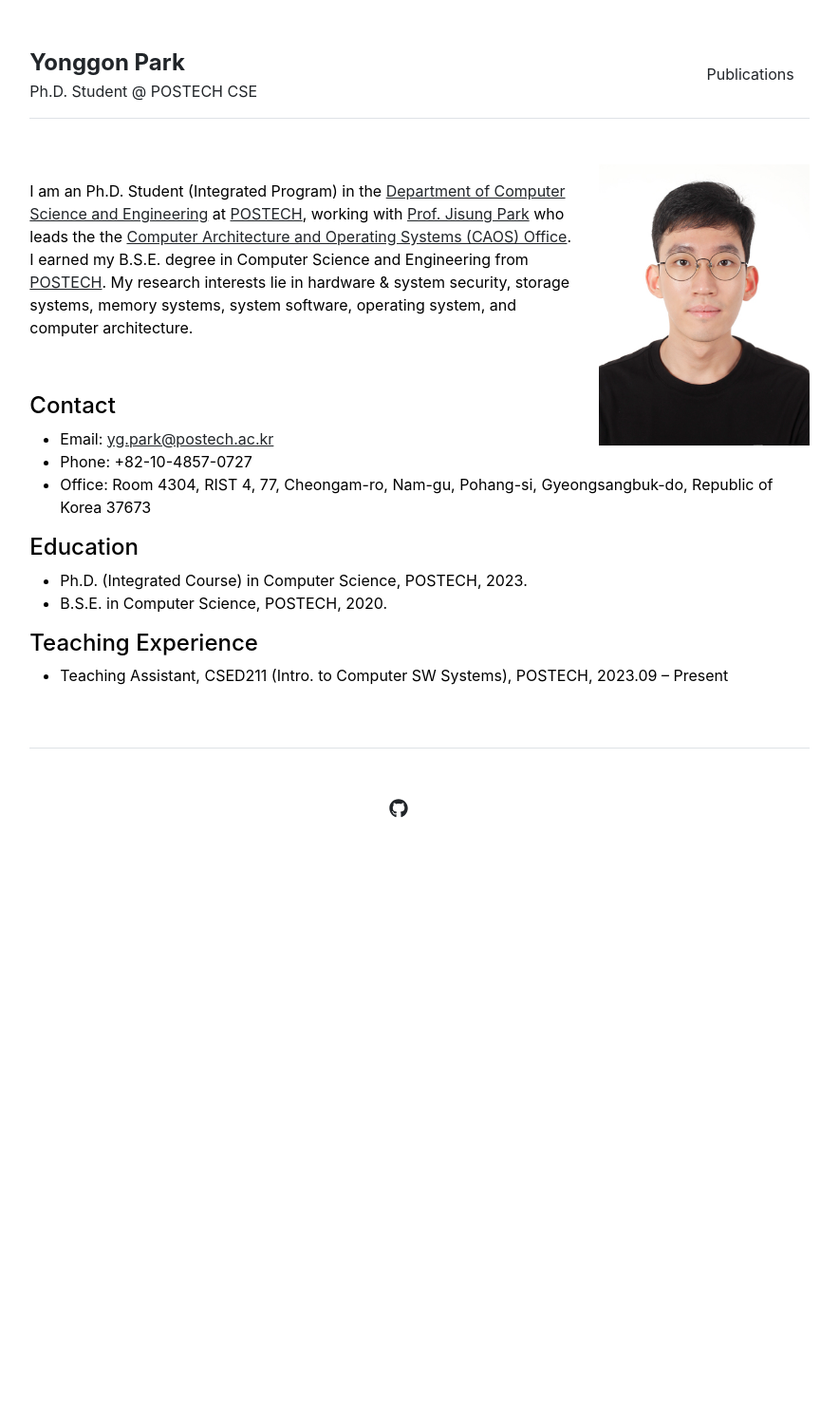
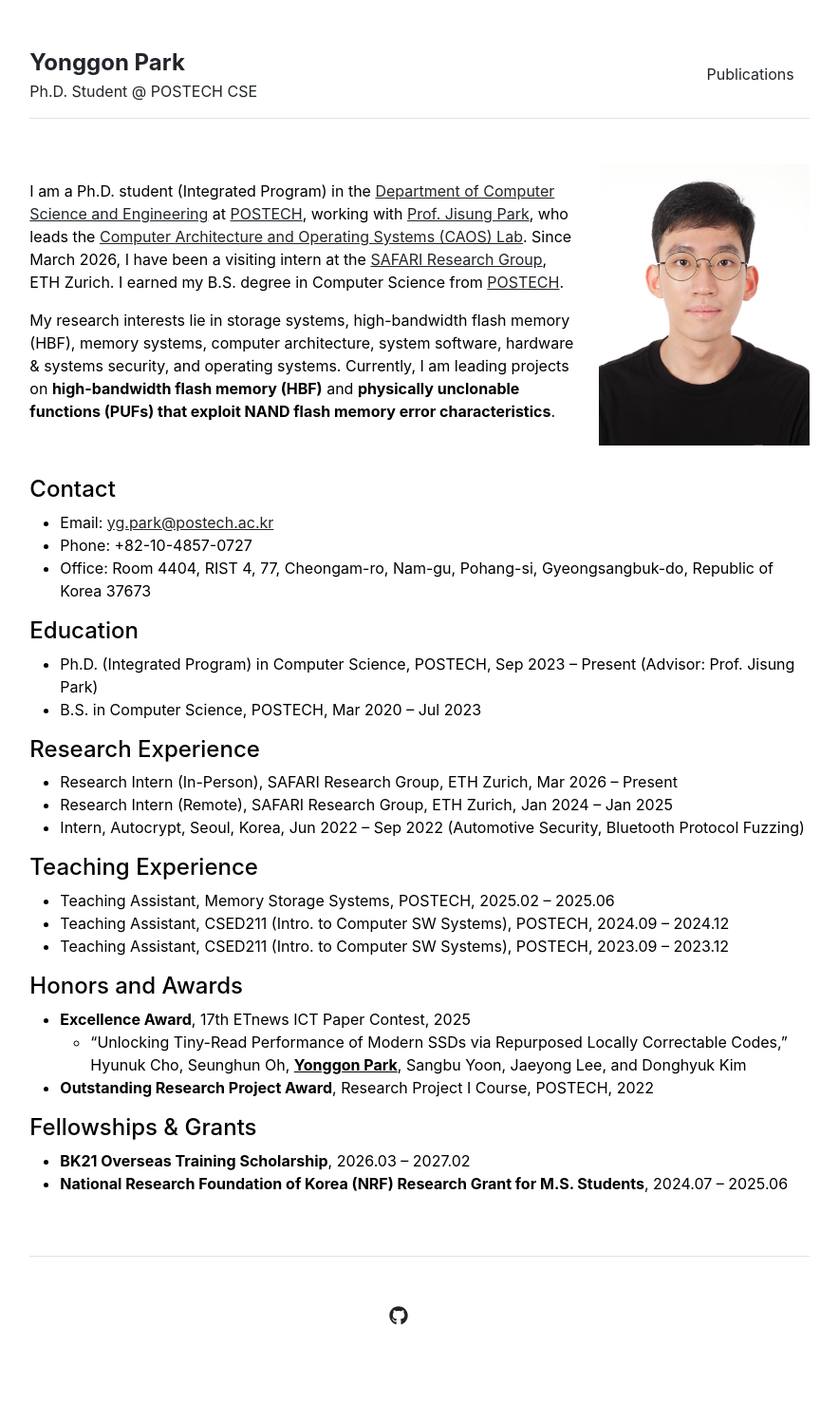
Before and after one commit to parkyg01/parkyg01.github.io, a Jekyll site: the page built from index.md, in a window 1280 px wide. Shown: the whole page at 95% size, without its empty margins (198-1082 px from the left). Built offline with Jekyll 4.4.1, drawn with Linux system fonts in a browser that asks for light colours; before the commit the page ends 962 px from its top, so only the background shows below that.

Commit message:
Update homepage to match current CV
Co-Authored-By: Claude Opus 5.5 (1M context) <noreply@anthropic.com>

```diff
--- a/_data/basic.yml
+++ b/_data/basic.yml
@@ -1,4 +1,4 @@
 institution_address: '77, Cheongam-ro, Nam-gu, Pohang-si, Gyeongsangbuk-do, Republic of Korea 37673'
 phone: '+82-10-4857-0727'
 email: 'yg.park@postech.ac.kr'
-office: 'Room 4304, RIST 4'
+office: 'Room 4404, RIST 4'
--- a/_data/experience.yml
+++ b/_data/experience.yml
@@ -1,3 +1,11 @@
-- period: 2023.09 -- Present
+- period: 2025.02 -- 2025.06
+  position: Teaching Assistant
+  institution: Memory Storage Systems, POSTECH
+
+- period: 2024.09 -- 2024.12
   position: Teaching Assistant
   institution: CSED211 (Intro. to Computer SW Systems), POSTECH
+
+- period: 2023.09 -- 2023.12
+  position: Teaching Assistant
+  institution: CSED211 (Intro. to Computer SW Systems), POSTECH
--- a/_data/people.yml
+++ b/_data/people.yml
@@ -3,7 +3,7 @@
   email: yg.park@postech.ac.kr
   role: Ph.D. Student
   image: assets/images/people/ygpark.jpg
-  id: Room 4304, RIST 4, POSTECH
+  id: Room 4404, RIST 4, POSTECH
   educations: [
     "[2020] B.S. in Computer Science. POSTECH."
   ]
--- a/_data/settings.yml
+++ b/_data/settings.yml
@@ -13,4 +13,4 @@ social:
 institution_address: '77, Cheongam-ro, Nam-gu, Pohang-si, Gyeongsangbuk-do, Republic of Korea 37673'
 phone: '+82-10-4857-0727'
 email: 'yg.park@postech.ac.kr'
-office: 'Room 4304, RIST 4'
+office: 'Room 4404, RIST 4'
--- a/index.md
+++ b/index.md
@@ -4,7 +4,9 @@ title: "Home"
 ---
 <img align="right" style="width: 30%; padding-left: 3%;" src="{{ site.github.url }}/assets/img/ygpark.jpg" alt="Yonggon Park">
 
-I am an Ph.D. Student (Integrated Program) in the [Department of Computer Science and Engineering](https://cse.postech.ac.kr) at [POSTECH](https://www.postech.ac.kr), working with [Prof. Jisung Park](https://jisung-park.github.io/) who leads the the [Computer Architecture and Operating Systems (CAOS) Office](https://www.caos.postech.ac.kr/). I earned my B.S.E. degree in Computer Science and Engineering from [POSTECH](https://www.postech.ac.kr). My research interests lie in hardware & system security, storage systems, memory systems, system software, operating system, and computer architecture.
+I am a Ph.D. student (Integrated Program) in the [Department of Computer Science and Engineering](https://cse.postech.ac.kr) at [POSTECH](https://www.postech.ac.kr), working with [Prof. Jisung Park](https://jisung-park.github.io/), who leads the [Computer Architecture and Operating Systems (CAOS) Lab](https://www.caos.postech.ac.kr/). Since March 2026, I have been a visiting intern at the [SAFARI Research Group](https://safari.ethz.ch/), ETH Zurich. I earned my B.S. degree in Computer Science from [POSTECH](https://www.postech.ac.kr).
+
+My research interests lie in storage systems, high-bandwidth flash memory (HBF), memory systems, computer architecture, system software, hardware & systems security, and operating systems. Currently, I am leading projects on **high-bandwidth flash memory (HBF)** and **physically unclonable functions (PUFs) that exploit NAND flash memory error characteristics**.
 
 <br>
 #### Contact
@@ -15,10 +17,27 @@ I am an Ph.D. Student (Integrated Program) in the [Department of Computer Scienc
 
 #### Education
 
-- Ph.D. (Integrated Course) in Computer Science, POSTECH, 2023.
-- B.S.E. in Computer Science, POSTECH, 2020.
+- Ph.D. (Integrated Program) in Computer Science, POSTECH, Sep 2023 -- Present (Advisor: Prof. Jisung Park)
+- B.S. in Computer Science, POSTECH, Mar 2020 -- Jul 2023
+
+#### Research Experience
+
+- Research Intern (In-Person), SAFARI Research Group, ETH Zurich, Mar 2026 -- Present
+- Research Intern (Remote), SAFARI Research Group, ETH Zurich, Jan 2024 -- Jan 2025
+- Intern, Autocrypt, Seoul, Korea, Jun 2022 -- Sep 2022 (Automotive Security, Bluetooth Protocol Fuzzing)
 
 #### Teaching Experience
 
 {% for section in site.data.experience %}
 - {{section.position}}, {{section.institution}}, {{section.period}} {% endfor %}
+
+#### Honors and Awards
+
+- **Excellence Award**, 17th ETnews ICT Paper Contest, 2025
+  - "Unlocking Tiny-Read Performance of Modern SSDs via Repurposed Locally Correctable Codes," Hyunuk Cho, Seunghun Oh, <ins>**Yonggon Park**</ins>, Sangbu Yoon, Jaeyong Lee, and Donghyuk Kim
+- **Outstanding Research Project Award**, Research Project I Course, POSTECH, 2022
+
+#### Fellowships & Grants
+
+- **BK21 Overseas Training Scholarship**, 2026.03 -- 2027.02
+- **National Research Foundation of Korea (NRF) Research Grant for M.S. Students**, 2024.07 -- 2025.06
```
Also changed, not shown: _data/publications.yml (+20 -2 lines).
